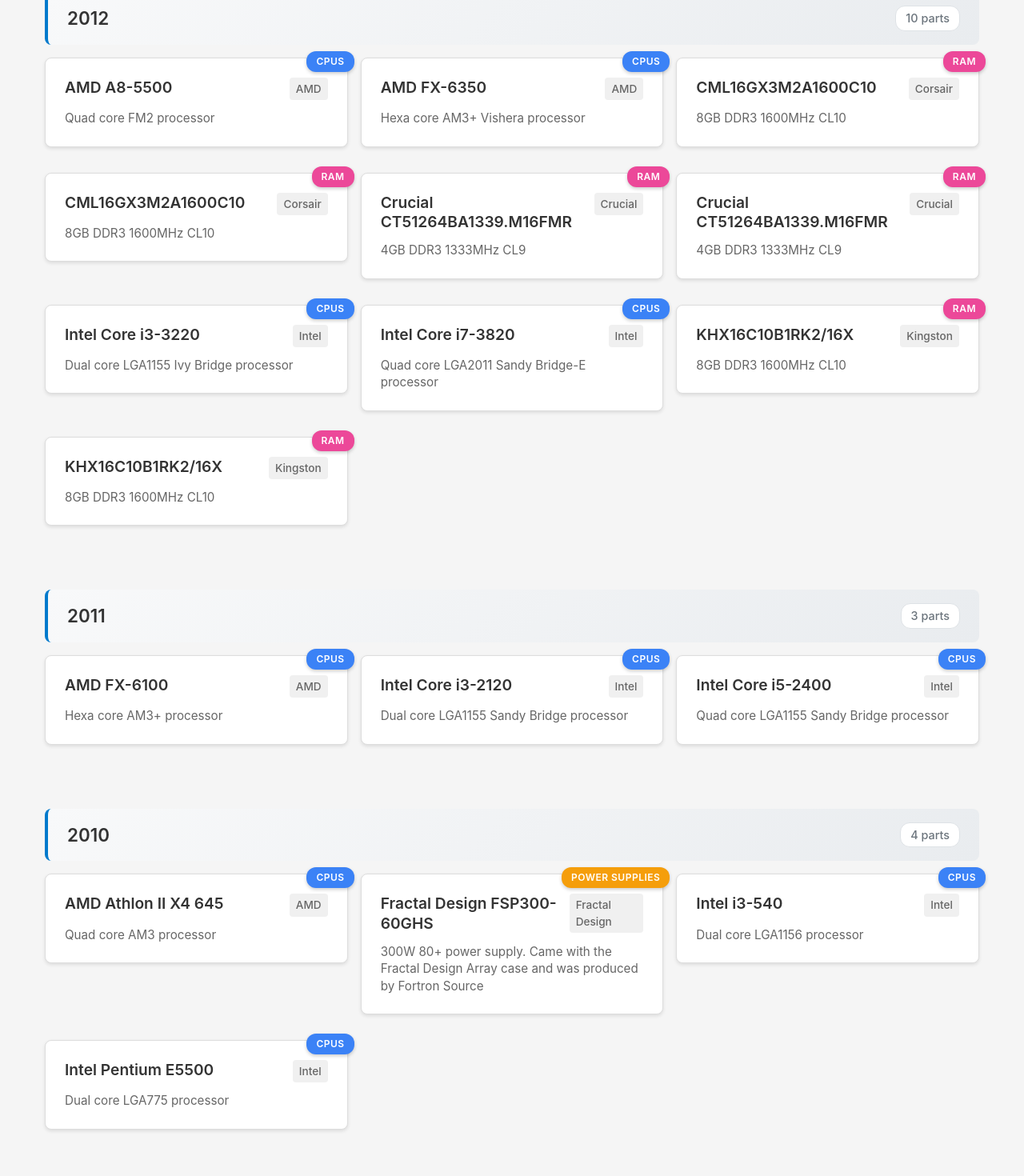
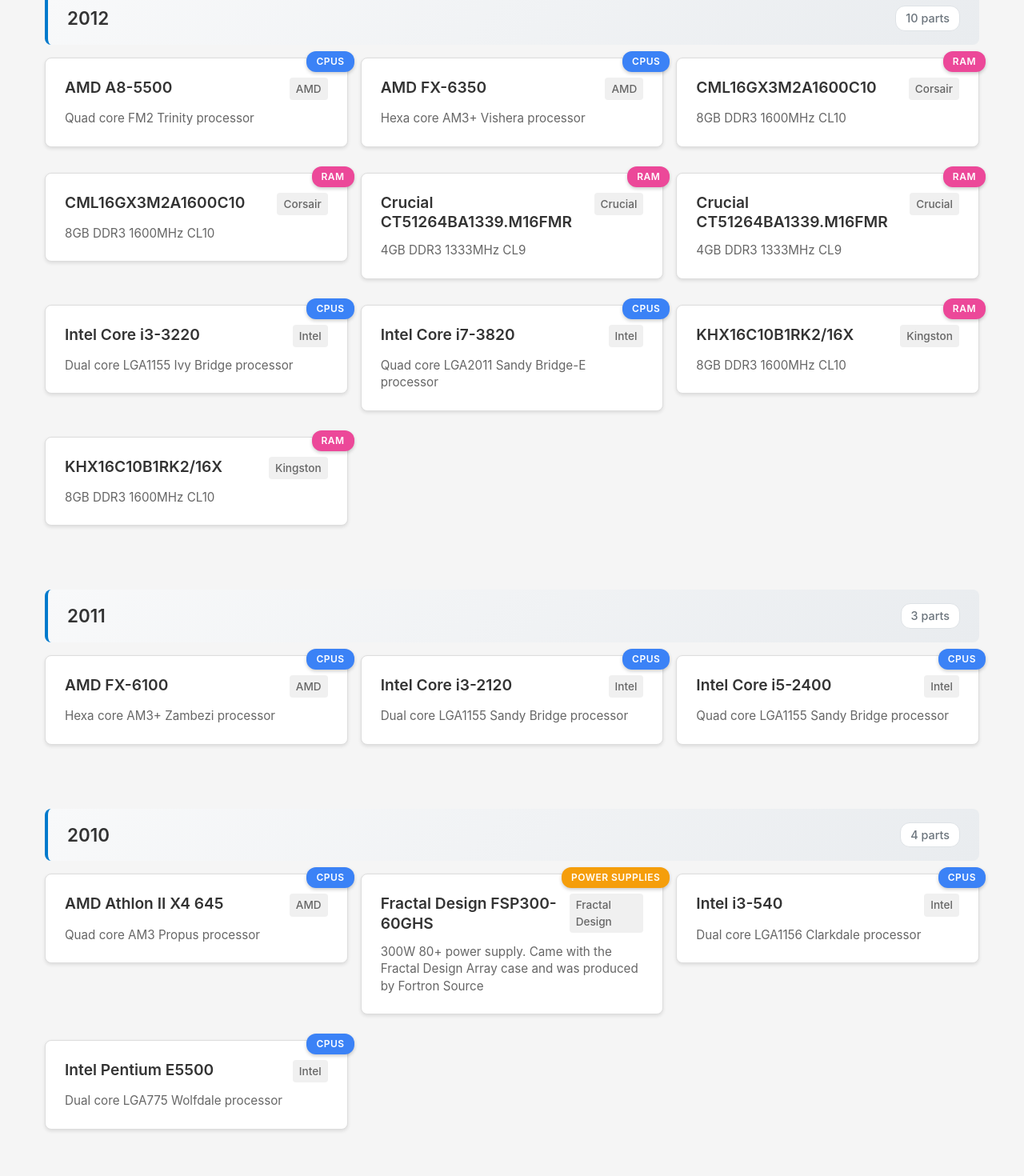
Before and after one commit to ekdennisek/pc-parts-inventory, a React (Vite) app in the folder frontend/: page / in a window 1280 px wide. Shown: the part 2780-4250 px from the top of the page at 80% size. Built offline with nearby package versions, Linux system fonts and the light colour scheme.

Commit message:
Make CPU descriptions more consistent

```diff
--- a/frontend/src/data/parts.ts
+++ b/frontend/src/data/parts.ts
@@ -23,7 +23,7 @@
     id: "cpu-2",
     name: "AMD A8-5500",
     brand: "AMD",
-    description: "Quad core FM2 processor",
+    description: "Quad core FM2 Trinity processor",
     cores: 4,
     threads: 4,
     baseClock: 3.2,
@@ -36,7 +36,7 @@
     id: "cpu-3",
     name: "AMD Athlon X2 4450e",
     brand: "AMD",
-    description: "Dual core AM2 processor",
+    description: "Dual core AM2 Brisbane processor",
     cores: 2,
     threads: 2,
     baseClock: 2.3,
@@ -48,7 +48,7 @@
     id: "cpu-4",
     name: "AMD Phenom X3 8650",
     brand: "AMD",
-    description: "Triple core AM2+ processor",
+    description: "Triple core AM2+ Toliman processor",
     cores: 3,
     threads: 3,
     baseClock: 2.3,
@@ -60,7 +60,7 @@
     id: "cpu-5",
     name: "AMD Athlon II X4 645",
     brand: "AMD",
-    description: "Quad core AM3 processor",
+    description: "Quad core AM3 Propus processor",
     cores: 4,
     threads: 4,
     baseClock: 3.1,
@@ -124,7 +124,7 @@
     id: "cpu-10",
     name: "AMD FX-6100",
     brand: "AMD",
-    description: "Hexa core AM3+ processor",
+    description: "Hexa core AM3+ Zambezi processor",
     cores: 6,
     threads: 6,
     baseClock: 3.3,
@@ -188,7 +188,7 @@
     id: "cpu-15",
     name: "Intel i5-4460",
     brand: "Intel",
-    description: "Quad core LGA1150 processor",
+    description: "Quad core LGA1150 Haswell processor",
     cores: 4,
     threads: 4,
     baseClock: 3.2,
@@ -201,7 +201,7 @@
     id: "cpu-16",
     name: "Intel i3-540",
     brand: "Intel",
-    description: "Dual core LGA1156 processor",
+    description: "Dual core LGA1156 Clarkdale processor",
     cores: 2,
     threads: 4,
     baseClock: 3.066,
@@ -213,7 +213,7 @@
     id: "cpu-17",
     name: "Intel Pentium E5500",
     brand: "Intel",
-    description: "Dual core LGA775 processor",
+    description: "Dual core LGA775 Wolfdale processor",
     cores: 2,
     threads: 2,
     baseClock: 2.8,
@@ -225,7 +225,7 @@
     id: "cpu-18",
     name: "Intel Pentium II SL2W7",
     brand: "Intel",
-    description: "Slot 1",
+    description: "Slot 1 Deschutes processor",
     cores: 1,
     threads: 1,
     baseClock: 0.267,
@@ -237,7 +237,7 @@
     id: "cpu-19",
     name: "AMD Athlon 64 X2 4400+",
     brand: "AMD",
-    description: "Dual core AM2 processor",
+    description: "Dual core AM2 Brisbane processor",
     cores: 2,
     threads: 2,
     baseClock: 2.3,
```
